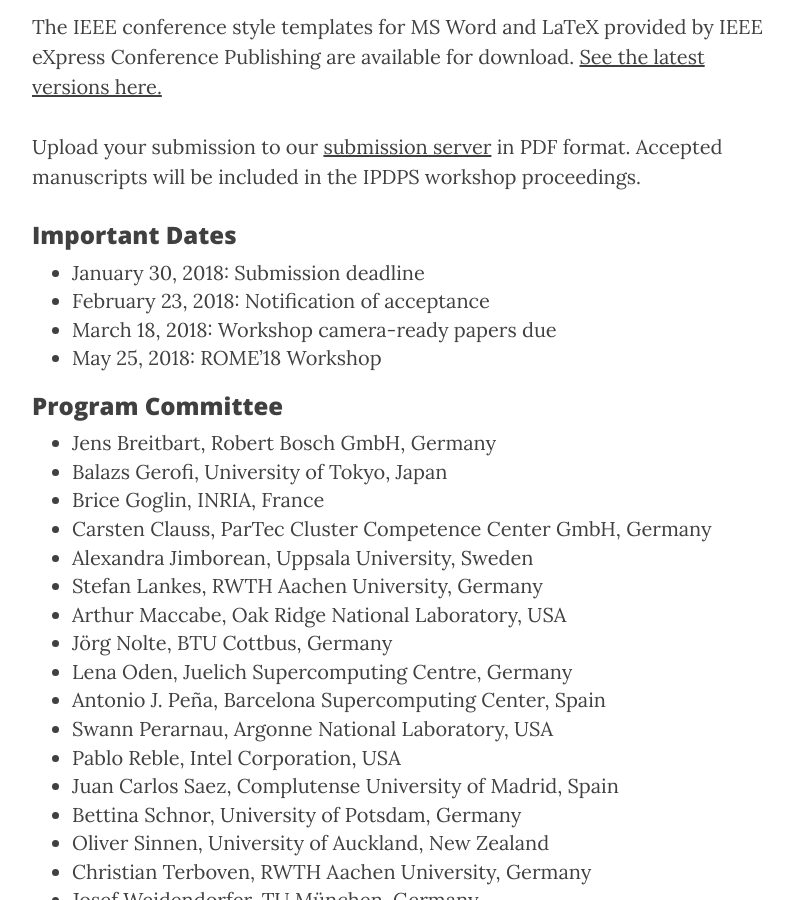
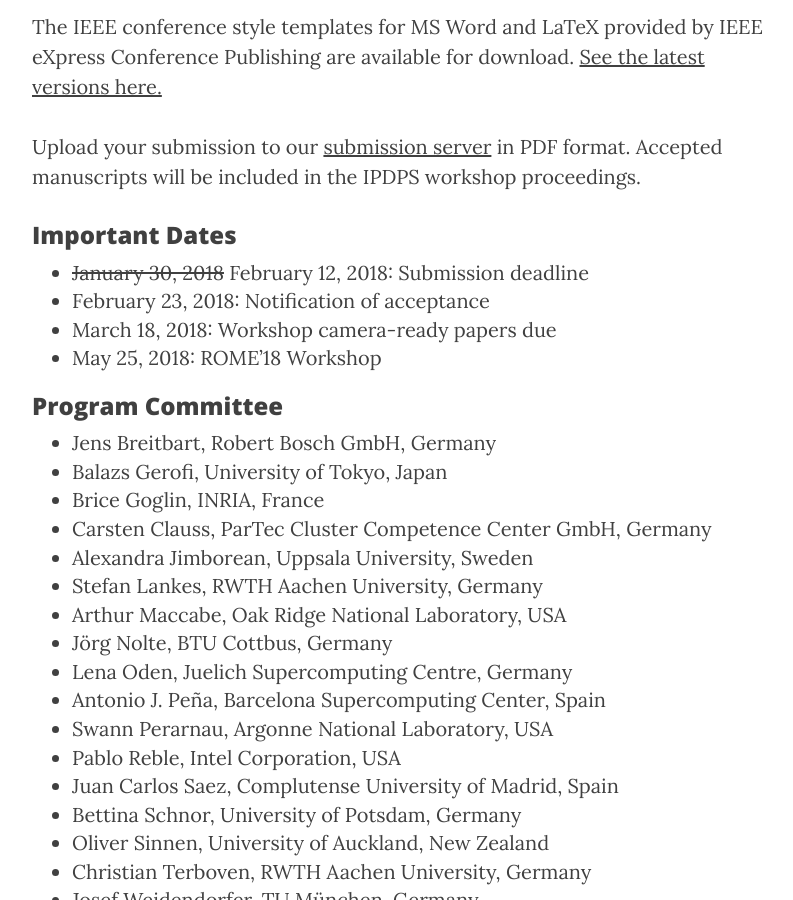
Before and after one commit to WROME/wrome.github.io, a Jekyll site: the page built from vancouver2018.md, in a window 1280 px wide and 900 px high, scrolled down 2721 px. Shown: the whole window, without its empty margins (233-1026 px from the left). Built offline with Jekyll 4.4.1, drawn with Linux system fonts in a browser that asks for light colours; nearby versions of some CDN libraries.

Commit message:
deadline extensions

```diff
--- a/vancouver2018.md
+++ b/vancouver2018.md
@@ -51,7 +51,7 @@
 
 ### Important Dates
 
-* January 30, 2018: Submission deadline
+* <del>January 30, 2018</del> February 12, 2018: Submission deadline
 * February 23, 2018: Notification of acceptance
 * March 18, 2018: Workshop camera-ready papers due
 * May 25, 2018: ROME'18 Workshop
```
